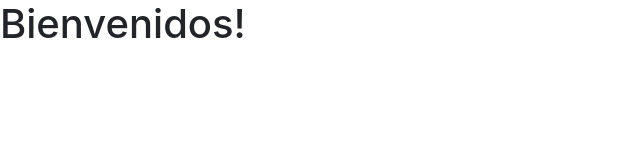
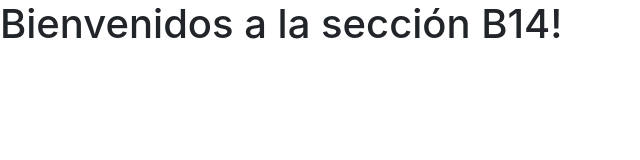
Before and after one commit to cursonodejs/demo, a plain HTML site: page index.html in a window 1280 px wide. Shown: the whole page, without its empty margins (0-640 px from the left). Drawn offline with nearby package versions, Linux system fonts and the light colour scheme.

Commit message:
FIX: Saludo a la sección B14

```diff
--- a/index.html
+++ b/index.html
@@ -11,7 +11,7 @@
     <title>Curso Visualización de Datos</title>
   </head>
   <body>
-    <h1>Bienvenidos!</h1>
+    <h1>Bienvenidos a la sección B14!</h1>
 
     <!-- Optional JavaScript -->
     <!-- jQuery first, then Popper.js, then Bootstrap JS -->
```
